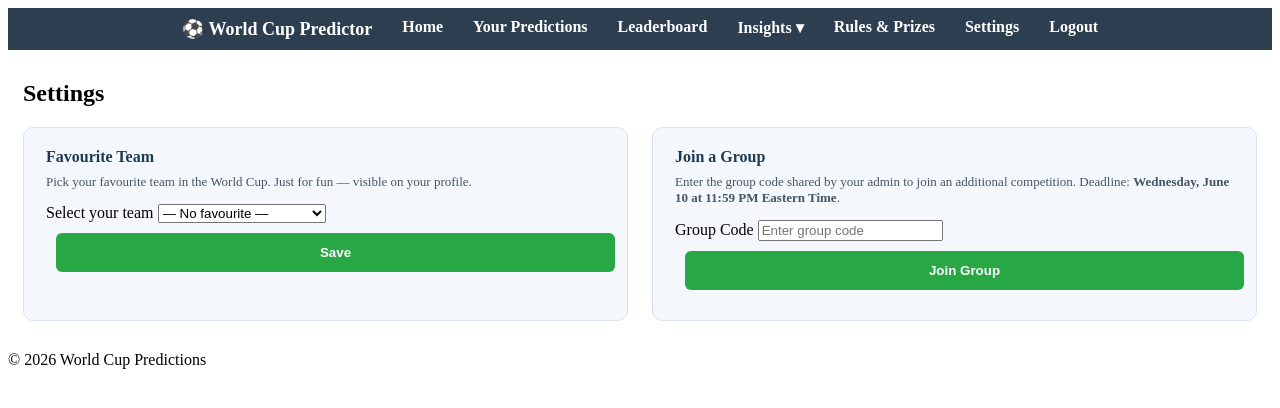
After one commit to jalankmd/world_cup_prediction_website, a Flask app: page /settings in a window 1280 px wide. The commit adds this page. Shown: the top 408 px of the page. Run offline with Flask 3, Linux system fonts and the light colour scheme; the visitor is signed in with stand-in values (Sample User, id 1); data that the repository does not hold is empty; some libraries are stand-ins or nearby versions.

Commit message:
add Settings page with favourite team picker and join group
- Rename nav Join Group to Settings
- New /settings page: favourite team section and join group section
- favourite_team column added to User model
- startup.py migration adds column on next Railway deploy
- /join redirects to /settings for backward compat

Co-Authored-By: Claude Sonnet 4.6 <noreply@anthropic.com>

```diff
--- a/app/models.py
+++ b/app/models.py
@@ -48,6 +48,7 @@ class User(UserMixin, db.Model):
     password_hash = db.Column(db.String(512), nullable=False)
     is_admin = db.Column(db.Boolean, default=False)
     email_verified = db.Column(db.Boolean, default=False, nullable=False)
+    favourite_team = db.Column(db.String(50), nullable=True)
     # Primary/registration group (FK). Kept for backward compat and as default context.
     competition_id = db.Column(db.Integer, db.ForeignKey("competitions.id"), nullable=True)
 
--- a/app/routes.py
+++ b/app/routes.py
@@ -267,36 +267,62 @@ def register():
 
 
 # ---------------------------
-# Join Another Competition
+# Settings (favourite team + join group)
 # ---------------------------
+@bp.route("/settings", methods=["GET", "POST"])
+@login_required
+def settings():
+    if current_user.is_admin:
+        return redirect(url_for("main.home"))
+
+    join_form = JoinCompetitionForm()
+    deadline_passed = _utc_now_naive() >= SIGNUP_DEADLINE_UTC
+
+    if request.method == "POST":
+        action = request.form.get("form_action")
+
+        if action == "favourite_team":
+            team = request.form.get("favourite_team", "").strip()
+            if team in TEAM_FLAG_CODES or team == "":
+                current_user.favourite_team = team or None
+                db.session.commit()
+                flash("Favourite team saved!", "success")
+            else:
+                flash("Invalid team selection.", "danger")
+            return redirect(url_for("main.settings"))
+
+        if action == "join_group":
+            if deadline_passed:
+                flash("Sign-up is now closed. Please contact the site owner to join.", "warning")
+                return redirect(url_for("main.settings"))
+            if join_form.validate():
+                group = Competition.query.filter_by(code=join_form.group_code.data.strip()).first()
+                if not group:
+                    flash("Invalid group code.", "danger")
+                elif any(c.id == group.id for c in current_user.competitions):
+                    flash(f"You are already a member of '{group.name}'.", "info")
+                else:
+                    current_user.competitions.append(group)
+                    db.session.commit()
+                    flash(f"Joined '{group.name}'!", "success")
+            return redirect(url_for("main.settings"))
+
+    all_teams = sorted(TEAM_FLAG_CODES.keys())
+    return render_template(
+        "settings.html",
+        join_form=join_form,
+        deadline_passed=deadline_passed,
+        signup_deadline_display=SIGNUP_DEADLINE_DISPLAY,
+        all_teams=all_teams,
+        team_flag_codes=TEAM_FLAG_CODES,
+    )
+
+
+# Legacy redirect
 @bp.route("/join", methods=["GET", "POST"])
 @login_required
 def join_competition():
-    if current_user.is_admin:
-        flash("Admins cannot join competitions.", "info")
-        return redirect(url_for("main.home"))
-
-    if _utc_now_naive() >= SIGNUP_DEADLINE_UTC:
-        flash("Sign-up is now closed. Please contact the site owner to join.", "warning")
-        return redirect(url_for("main.home"))
-
-    form = JoinCompetitionForm()
-    if form.validate_on_submit():
-        group = Competition.query.filter_by(code=form.group_code.data.strip()).first()
-        if not group:
-            flash("Invalid group code.", "danger")
-            return render_template("join_competition.html", form=form)
-
-        if any(c.id == group.id for c in current_user.competitions):
-            flash(f"You are already a member of '{group.name}'.", "info")
-            return redirect(url_for("main.matches"))
-
-        current_user.competitions.append(group)
-        db.session.commit()
-        flash(f"Joined '{group.name}'!", "success")
-        return redirect(url_for("main.matches", group_id=group.id))
-
-    return render_template("join_competition.html", form=form)
+    return redirect(url_for("main.settings"))
 
 
 # ---------------------------
--- a/scripts/startup.py
+++ b/scripts/startup.py
@@ -23,6 +23,12 @@ with app.app_context():
     try:
         db.session.execute(db.text("ALTER TABLE users ALTER COLUMN email DROP NOT NULL"))
         db.session.execute(db.text("ALTER TABLE users DROP CONSTRAINT IF EXISTS users_email_key"))
+        db.session.commit()
+    except Exception:
+        db.session.rollback()
+
+    try:
+        db.session.execute(db.text("ALTER TABLE users ADD COLUMN IF NOT EXISTS favourite_team VARCHAR(50)"))
         db.session.commit()
     except Exception:
         db.session.rollback()
--- a/static/style.css
+++ b/static/style.css
@@ -1464,3 +1464,80 @@ button:hover {
 .progress-no-data p {
     font-size: 16px;
 }
+
+/* ===========================
+   Settings Page
+   =========================== */
+.settings-grid {
+    display: grid;
+    grid-template-columns: 1fr 1fr;
+    gap: 24px;
+    margin-top: 16px;
+}
+
+@media (max-width: 700px) {
+    .settings-grid { grid-template-columns: 1fr; }
+}
+
+.settings-card {
+    background: #f4f8fc;
+    border: 1px solid #d7e4f0;
+    border-radius: 10px;
+    padding: 20px 22px;
+}
+
+.settings-card h3 {
+    margin: 0 0 6px;
+    font-size: 16px;
+    color: #1e3a52;
+}
+
+.settings-form {
+    margin-top: 14px;
+}
+
+.fav-team-current {
+    display: flex;
+    align-items: center;
+    gap: 10px;
+    margin-bottom: 12px;
+    padding: 8px 12px;
+    background: #fff;
+    border: 1px solid #c5d8ec;
+    border-radius: 7px;
+}
+
+.fav-flag {
+    width: 40px;
+    height: 30px;
+    object-fit: cover;
+    border-radius: 3px;
+}
+
+.fav-team-name {
+    font-size: 16px;
+    font-weight: 600;
+    color: #1e3a52;
+}
+
+.settings-current-groups {
+    display: flex;
+    flex-wrap: wrap;
+    gap: 6px;
+    align-items: center;
+    margin-bottom: 12px;
+}
+
+.settings-label {
+    font-size: 12px;
+    color: #6b8097;
+}
+
+.settings-group-badge {
+    background: #dce9f5;
+    color: #1e3a52;
+    border-radius: 12px;
+    padding: 2px 10px;
+    font-size: 12px;
+    font-weight: 600;
+}
--- a/templates/base.html
+++ b/templates/base.html
@@ -39,7 +39,7 @@
                             </ul>
                         </li>
                         <li><a href="{{ url_for('main.rules') }}">Rules & Prizes</a></li>
-                        <li><a href="{{ url_for('main.join_competition') }}">Join Group</a></li>
+                        <li><a href="{{ url_for('main.settings') }}">Settings</a></li>
                     {% endif %}
                     <li><a href="{{ url_for('main.logout') }}">Logout</a></li>
                 {% else %}
--- /dev/null
+++ b/templates/settings.html
@@ -0,0 +1,68 @@
+{% extends "base.html" %}
+{% block content %}
+<h2>Settings</h2>
+
+<div class="settings-grid">
+
+    <section class="settings-card">
+        <h3>Favourite Team</h3>
+        <p class="meta-line">Pick your favourite team in the World Cup. Just for fun — visible on your profile.</p>
+
+        {% if current_user.favourite_team %}
+            <div class="fav-team-current">
+                {% if team_flag_codes.get(current_user.favourite_team) %}
+                    <img class="country-flag fav-flag" src="https://flagcdn.com/40x30/{{ team_flag_codes.get(current_user.favourite_team) }}.png" alt="{{ current_user.favourite_team }} flag">
+                {% endif %}
+                <span class="fav-team-name">{{ current_user.favourite_team }}</span>
+            </div>
+        {% endif %}
+
+        <form method="POST" action="{{ url_for('main.settings') }}" class="settings-form">
+            <input type="hidden" name="csrf_token" value="{{ csrf_token() }}">
+            <input type="hidden" name="form_action" value="favourite_team">
+            <div class="form-group">
+                <label for="favourite_team">Select your team</label>
+                <select name="favourite_team" id="favourite_team" class="form-control">
+                    <option value="">— No favourite —</option>
+                    {% for team in all_teams %}
+                        <option value="{{ team }}" {% if current_user.favourite_team == team %}selected{% endif %}>{{ team }}</option>
+                    {% endfor %}
+                </select>
+            </div>
+            <button type="submit" class="btn btn-primary">Save</button>
+        </form>
+    </section>
+
+    <section class="settings-card">
+        <h3>Join a Group</h3>
+        {% if deadline_passed %}
+            <p class="meta-line">Sign-up closed on {{ signup_deadline_display }}. Contact the site owner to be added manually.</p>
+        {% else %}
+            <p class="meta-line">Enter the group code shared by your admin to join an additional competition. Deadline: <strong>{{ signup_deadline_display }}</strong>.</p>
+
+            {% if current_user.competitions %}
+                <div class="settings-current-groups">
+                    <span class="settings-label">Your groups:</span>
+                    {% for comp in current_user.competitions %}
+                        <span class="settings-group-badge">{{ comp.name }}</span>
+                    {% endfor %}
+                </div>
+            {% endif %}
+
+            <form method="POST" action="{{ url_for('main.settings') }}" class="settings-form">
+                {{ join_form.hidden_tag() }}
+                <input type="hidden" name="form_action" value="join_group">
+                <div class="form-group">
+                    {{ join_form.group_code.label }}
+                    {{ join_form.group_code(class="form-control", placeholder="Enter group code") }}
+                    {% for error in join_form.group_code.errors %}
+                        <span class="error">{{ error }}</span>
+                    {% endfor %}
+                </div>
+                <button type="submit" class="btn btn-primary">Join Group</button>
+            </form>
+        {% endif %}
+    </section>
+
+</div>
+{% endblock %}
```
